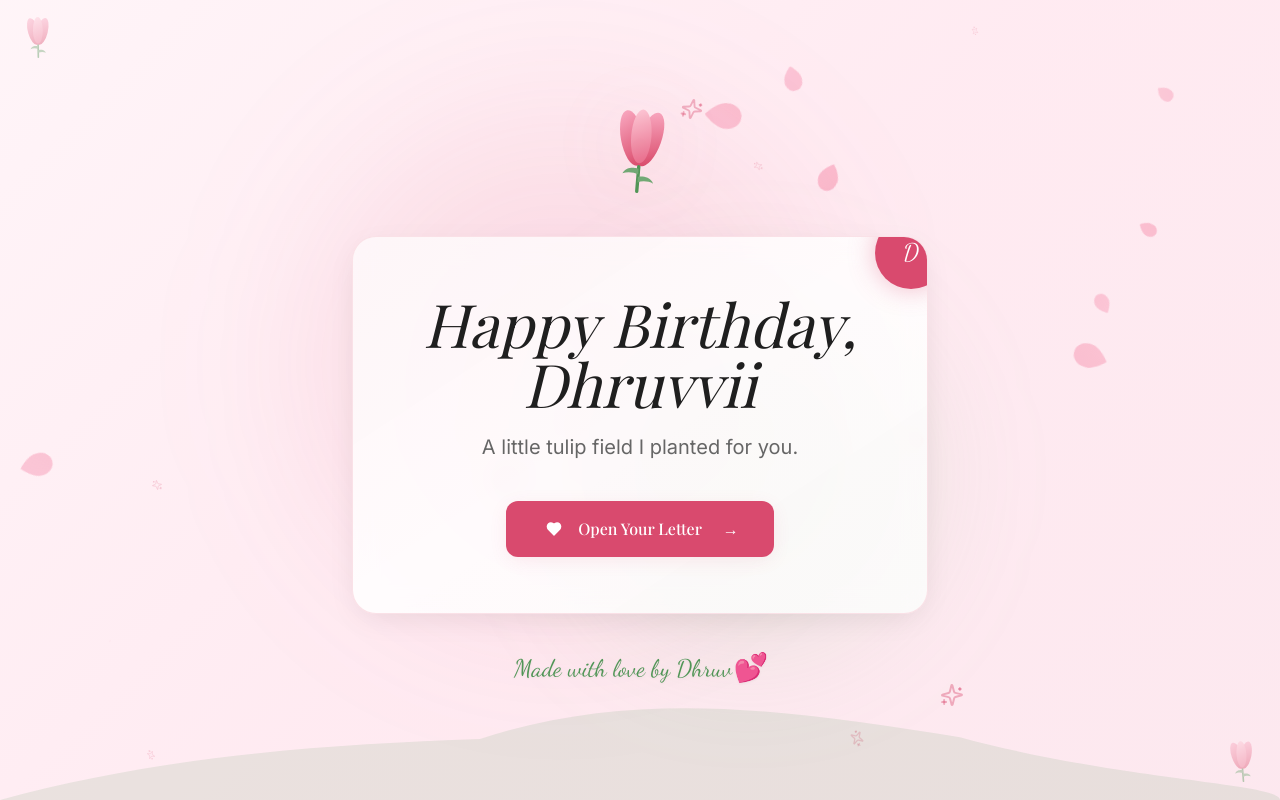
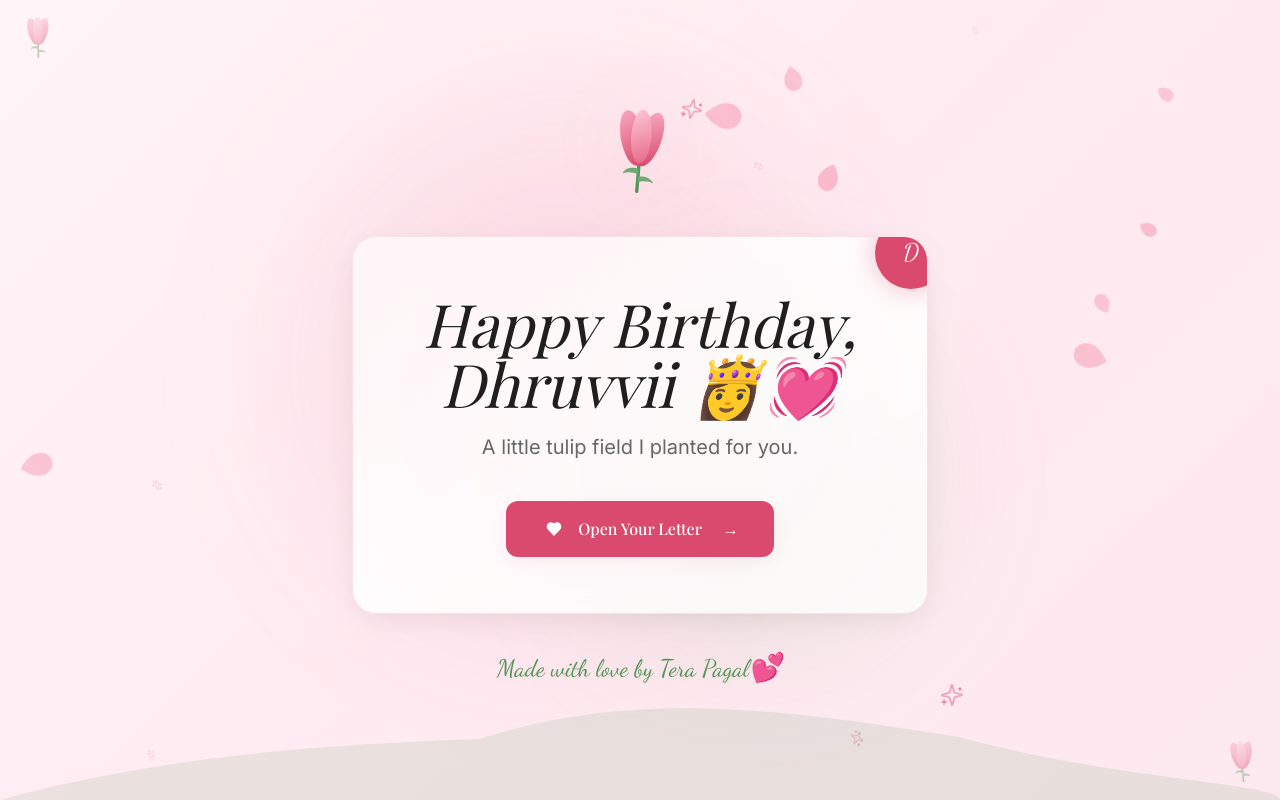
Before and after one commit to DV-29/Happy-Birthday-Dhruvi, a React (Vite) app: page / in a window 1280 px wide. Built offline with nearby package versions, Linux system fonts and the light colour scheme; the HTML template or start-up script is replaced by a standard one; a web font is replaced by a local one.

Commit message:
Update Landing.tsx

```diff
--- a/src/pages/Landing.tsx
+++ b/src/pages/Landing.tsx
@@ -172,7 +172,7 @@ const Landing = () => {
                 }}
                 transition={{ duration: 3, repeat: Infinity }}
               >
-                Happy Birthday, Dhruvvii
+                Happy Birthday, Dhruvvii 👸💓
               </motion.span>
             </motion.h1>
 
@@ -233,7 +233,7 @@ const Landing = () => {
               animate={{ y: [0, -5, 0] }}
               transition={{ duration: 3, repeat: Infinity, ease: 'easeInOut' }}
             >
-              Made with love by Dhruv
+              Made with love by Tera Pagal
               <motion.span
                 className="inline-block ml-1"
                 animate={{ scale: [1, 1.3, 1] }}
```
